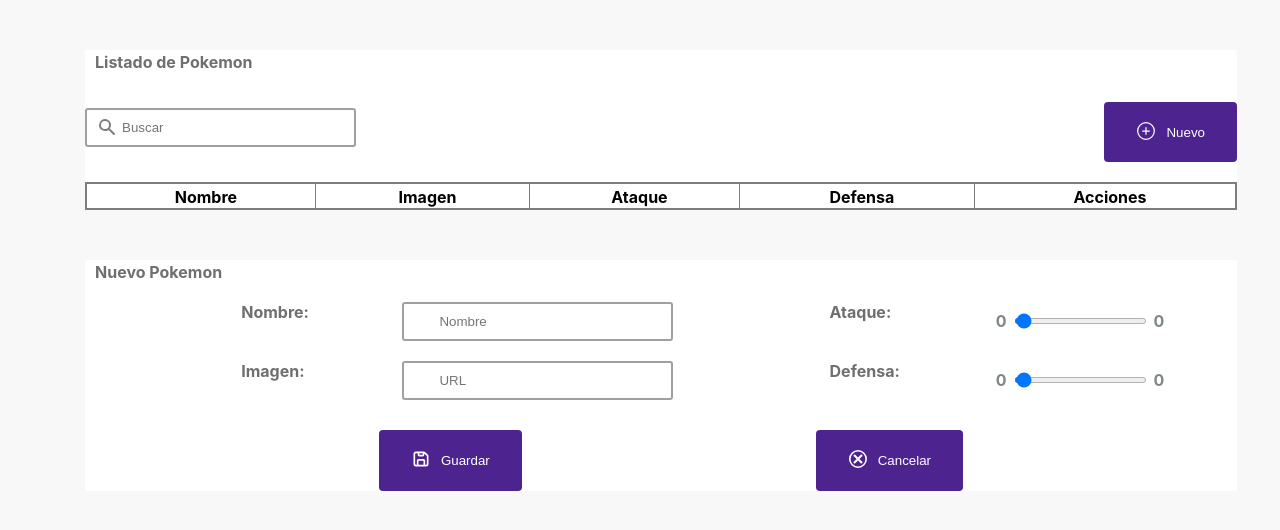
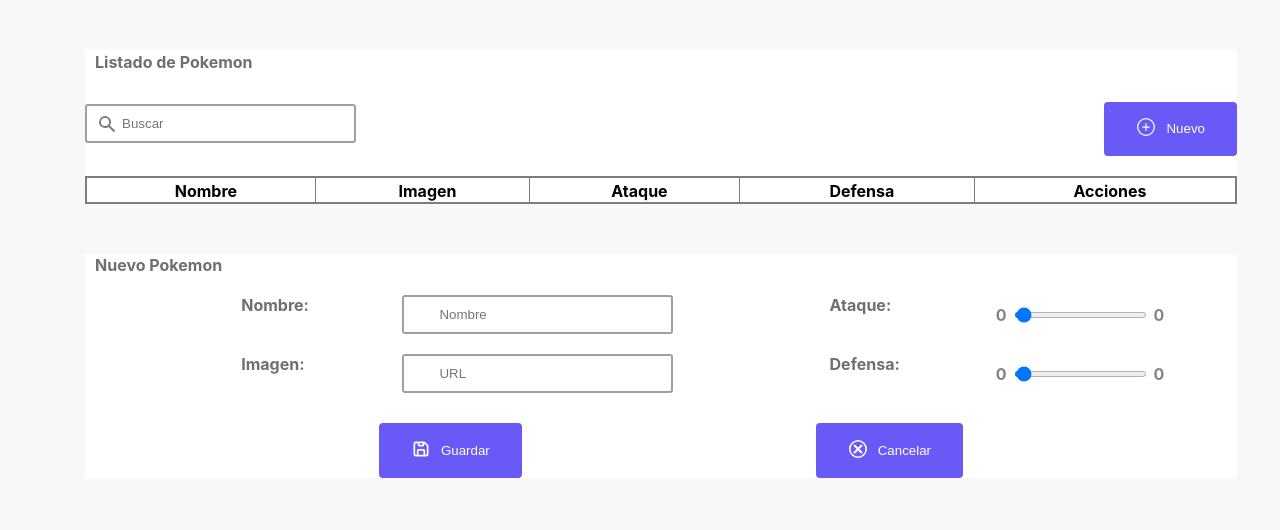
Before and after one commit to carlospuco/PokeDex, a React (Create React App) app in the folder poke-dex/: page / in a window 1280 px wide. Shown: the top 530 px of the page. Built offline with nearby package versions, Linux system fonts and the light colour scheme.

Commit message:
Update button.scss

```diff
--- a/poke-dex/src/components/atoms/button/button.scss
+++ b/poke-dex/src/components/atoms/button/button.scss
@@ -1,6 +1,6 @@
 .button {
     border: none;
-    background-color: rgb(77, 36, 143);
+    background-color: rgb( 105, 89, 246);
     color: white;
     border-radius: 4px;
     cursor: pointer;
@@ -12,11 +12,11 @@
     gap:10px
 
     &--small {
-      padding: 0.5rem 1rem;
+      padding: 0.5rem 3rem;
     }
 
     &--large {
-      padding: 0.6rem 2rem;
+      padding: 0.4rem 2rem;
     }
 
     &:disabled {
```
